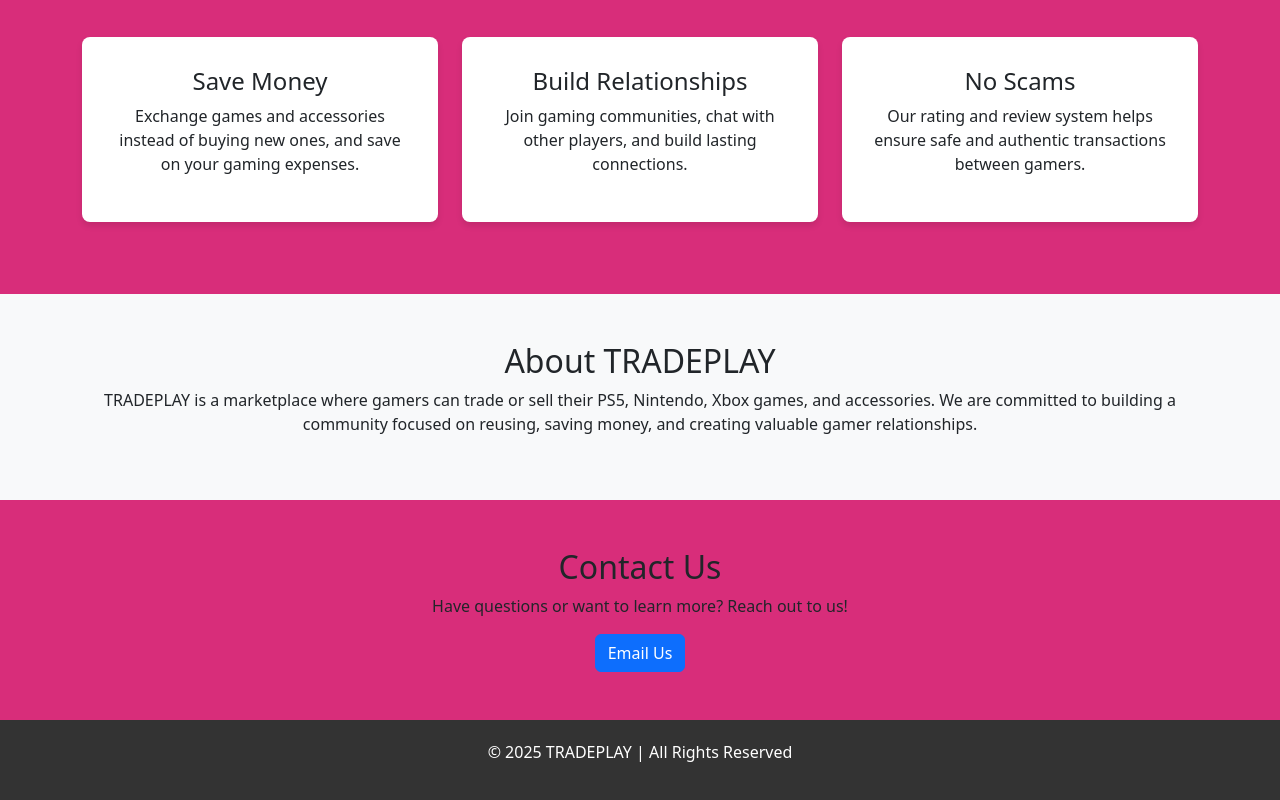
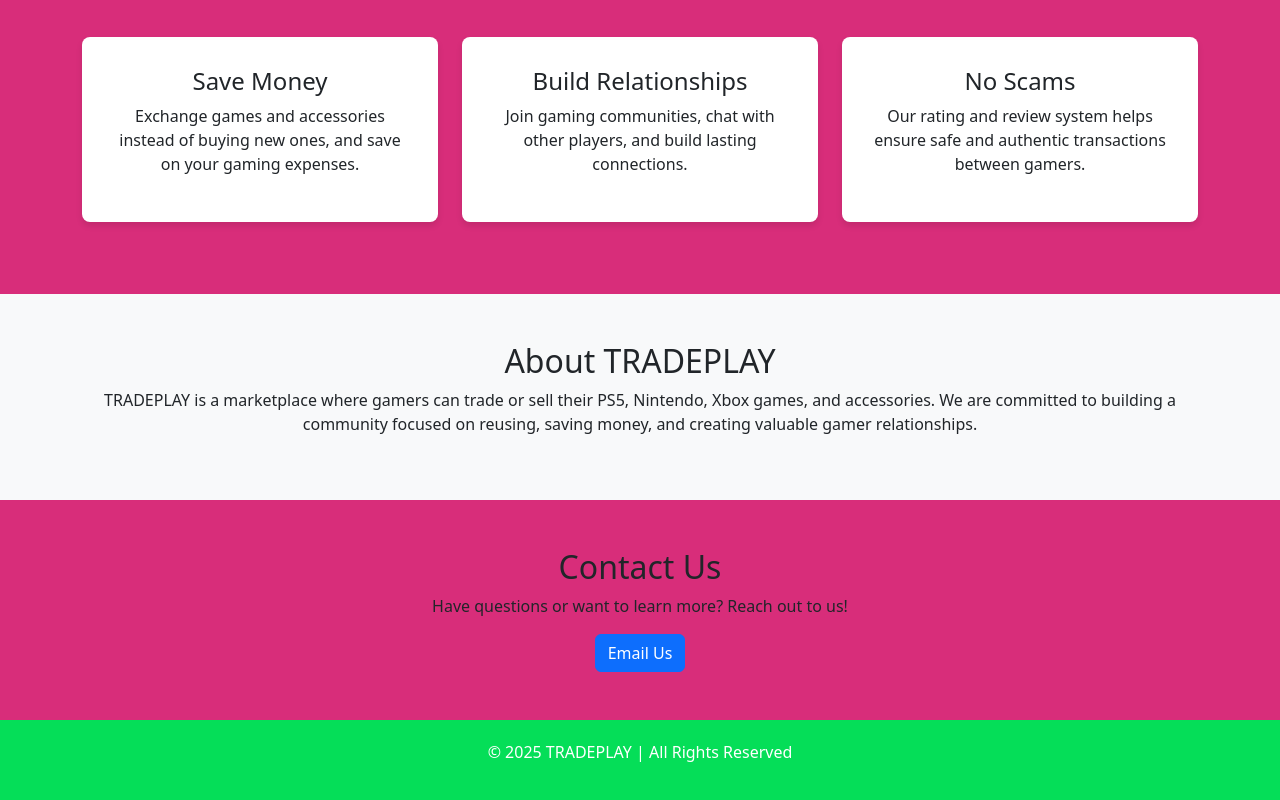
Before and after one commit to Harsha-Udutha/TradePlay, a plain HTML site: page index.html in a window 1280 px wide. Shown: the part 690-1490 px from the top of the page. Drawn offline with nearby package versions, Linux system fonts and the light colour scheme.

Commit message:
changed footer colour to green

```diff
--- a/index.html
+++ b/index.html
@@ -37,7 +37,7 @@
       color: #ff0000;
     }
     footer {
-      background-color: #333;
+      background-color: #05de58;
       color: white;
       padding: 20px 0;
       text-align: center;
```
